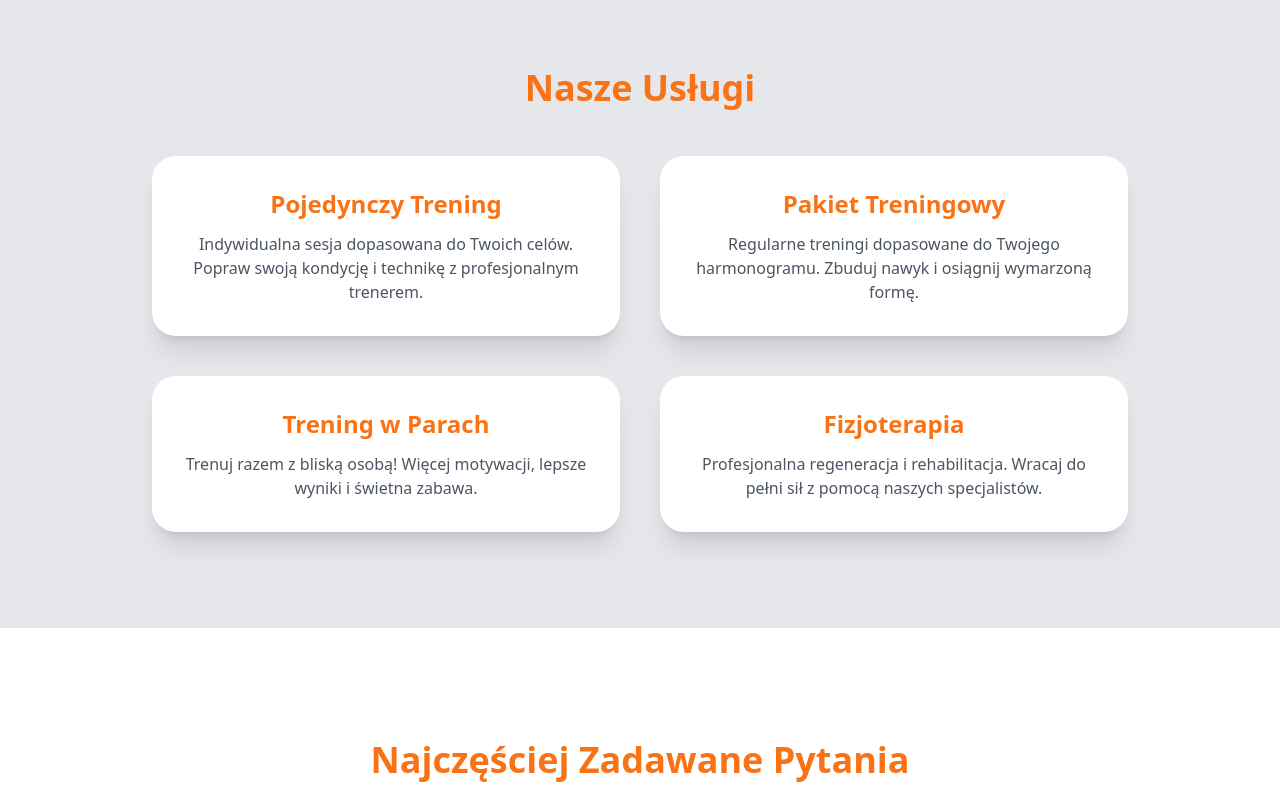
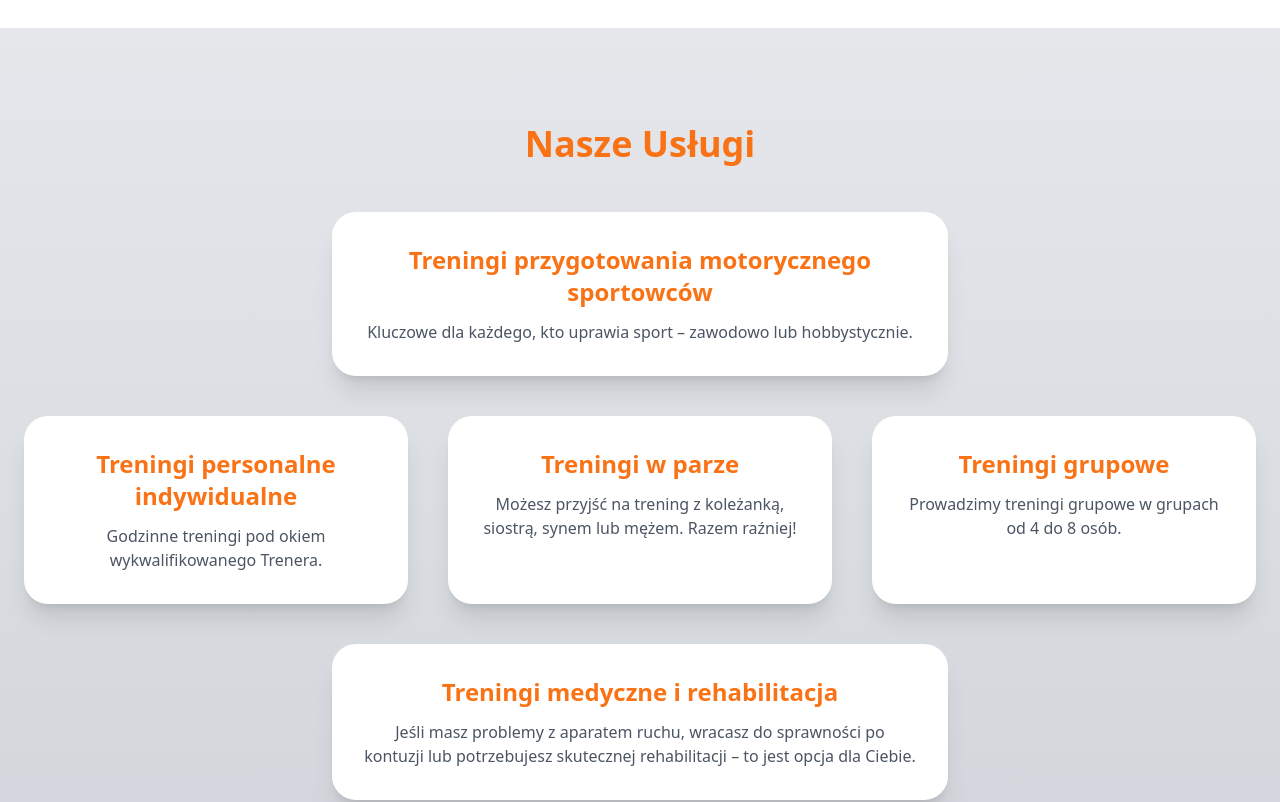
Before and after one commit to Twenfyx/academy, a React (Create React App) app: page / in a window 1280 px wide. Shown: the part 3040-3842 px from the top of the page. Built offline with nearby package versions, Linux system fonts and the light colour scheme.

Commit message:
change Uslugi section

```diff
--- a/package.json
+++ b/package.json
@@ -15,6 +15,7 @@
     "react-icons": "^5.5.0",
     "react-router-dom": "^6.28.0",
     "react-scripts": "5.0.1",
+    "swiper": "^11.2.6",
     "typescript": "^4.9.5",
     "web-vitals": "^2.1.4"
   },
--- a/src/components/Trenerzy.tsx
+++ b/src/components/Trenerzy.tsx
@@ -31,14 +31,19 @@ const trainers: Trainer[] = [
     fullDesc:
       "Jestem Aleks – trener personalny specjalizujący się w treningu siłowym i regeneracyjnym. Pomagam w rozwoju siły i wytrzymałości, a także w pracy z osobami trenującymi drużynowo.",
   },
+  {
+    name: "Natalia",
+    img: require("../images/22.jpg"), // Zmień ścieżkę do obrazu na odpowiednią
+    shortDesc: "Trener personalny, magister dietetyki i instruktorka tańca High Heels i Hip-Hop.",
+    fullDesc:
+      "Cześć! Nazywam się Natalia i jestem trenerem personalnym, magistrem dietetyki oraz instruktorką tańca High Heels i Hip-Hop. Na co dzień prowadzę zarówno treningi indywidualne, jak i zajęcia grupowe, łącząc w swojej pracy wszystkie pasje – ruch, zdrowie i taniec.\n\nDo każdej osoby podchodzę indywidualnie i holistycznie, dbając nie tylko o efekty fizyczne, ale także o dobre samopoczucie i pewność siebie moich podopiecznych. Podczas treningów ze mną możesz liczyć na pełne wsparcie, wyrozumiałość, uważność na Twoje potrzeby oraz komfortową atmosferę, w której poczujesz się swobodnie i zmotywowanie.\n\nWierzę, że ruch to nie tylko droga do zdrowia, ale także do większej pewności siebie i radości z własnego ciała.",
+  },
 ];
 
 const Trenerzy = () => {
   return (
     <div className="py-24 bg-white">
       <div className="max-w-6xl mx-auto text-center">
-
-
         <h2 className="text-4xl font-extrabold text-orange-500 mb-16">Nasi Trenerzy</h2>
         <div className="flex justify-center">
           <div className="flex justify-center gap-16">
@@ -47,7 +52,6 @@ const Trenerzy = () => {
             ))}
           </div>
         </div>
-
 
         {/* Logo Section */}
         <div className="flex justify-center mt-16">
--- a/src/components/Uslugi.tsx
+++ b/src/components/Uslugi.tsx
@@ -1,47 +1,62 @@
 const Uslugi = () => {
   return (
-    <section className="py-24 bg-gradient-to-b from-gray-200 to-gray-200">
-      <div className="max-w-5xl mx-auto text-center px-6">
+    <section className="py-24 bg-gradient-to-b from-gray-200 to-gray-300">
+      <div className="max-w-7xl mx-auto text-center px-6">
         <h2 className="text-4xl font-extrabold text-orange-500 mb-12">Nasze Usługi</h2>
-        <div className="grid grid-cols-1 md:grid-cols-2 gap-10">
+        <div className="grid grid-cols-1 gap-10">
 
-          {/* Pojedynczy Trening */}
+          {/* First row - one item centered */}
+          <div className="flex justify-center">
+            <div className="bg-white rounded-3xl shadow-xl overflow-hidden transform transition duration-300 hover:scale-105 hover:shadow-2xl w-full sm:w-1/2">
+              <div className="p-8">
+                <h3 className="text-2xl font-semibold text-orange-500">Treningi przygotowania motorycznego sportowców</h3>
+                <p className="mt-3 text-gray-600">
+                Kluczowe dla każdego, kto uprawia sport – zawodowo lub hobbystycznie.
+                </p>
+              </div>
+            </div>
+          </div>
+
+
+          {/* Second row - three items */}
+          <div className="grid grid-cols-1 sm:grid-cols-3 gap-10">
             <div className="bg-white rounded-3xl shadow-xl overflow-hidden transform transition duration-300 hover:scale-105 hover:shadow-2xl">
               <div className="p-8">
-              <h3 className="text-2xl font-semibold text-orange-500">Pojedynczy Trening</h3>
+                <h3 className="text-2xl font-semibold text-orange-500">Treningi personalne indywidualne</h3>
                 <p className="mt-3 text-gray-600">
-                Indywidualna sesja dopasowana do Twoich celów. Popraw swoją kondycję i technikę z profesjonalnym trenerem.
+                Godzinne treningi pod okiem wykwalifikowanego Trenera.
                 </p>
               </div>
             </div>
 
-          {/* Pakiet Treningowy */}
             <div className="bg-white rounded-3xl shadow-xl overflow-hidden transform transition duration-300 hover:scale-105 hover:shadow-2xl">
               <div className="p-8">
-              <h3 className="text-2xl font-semibold text-orange-500">Pakiet Treningowy</h3>
+                <h3 className="text-2xl font-semibold text-orange-500">Treningi w parze</h3>
                 <p className="mt-3 text-gray-600">
-                Regularne treningi dopasowane do Twojego harmonogramu. Zbuduj nawyk i osiągnij wymarzoną formę.
+                  Możesz przyjść na trening z koleżanką, siostrą, synem lub mężem. Razem raźniej!
                 </p>
               </div>
             </div>
 
-          {/* Trening w Parach */}
             <div className="bg-white rounded-3xl shadow-xl overflow-hidden transform transition duration-300 hover:scale-105 hover:shadow-2xl">
               <div className="p-8">
-              <h3 className="text-2xl font-semibold text-orange-500">Trening w Parach</h3>
+                <h3 className="text-2xl font-semibold text-orange-500">Treningi grupowe</h3>
                 <p className="mt-3 text-gray-600">
-                Trenuj razem z bliską osobą! Więcej motywacji, lepsze wyniki i świetna zabawa.
+                  Prowadzimy treningi grupowe w grupach od 4 do 8 osób.
                 </p>
               </div>
             </div>
+          </div>
 
-          {/* Fizjoterapia */}
-          <div className="bg-white rounded-3xl shadow-xl overflow-hidden transform transition duration-300 hover:scale-105 hover:shadow-2xl">
+          {/* Third row - one item centered */}
+          <div className="flex justify-center">
+            <div className="bg-white rounded-3xl shadow-xl overflow-hidden transform transition duration-300 hover:scale-105 hover:shadow-2xl w-full sm:w-1/2">
               <div className="p-8">
-              <h3 className="text-2xl font-semibold text-orange-500">Fizjoterapia</h3>
+                <h3 className="text-2xl font-semibold text-orange-500">Treningi medyczne i rehabilitacja</h3>
                 <p className="mt-3 text-gray-600">
-                Profesjonalna regeneracja i rehabilitacja. Wracaj do pełni sił z pomocą naszych specjalistów.
+                  Jeśli masz problemy z aparatem ruchu, wracasz do sprawności po kontuzji lub potrzebujesz skutecznej rehabilitacji – to jest opcja dla Ciebie.
                 </p>
+              </div>
             </div>
           </div>
 
```
Also changed, not shown: src/images/glowne.png (added), 1 other file (tests, documents, lock files or other folders). Lines whose indentation alone changed are shown as unchanged.
